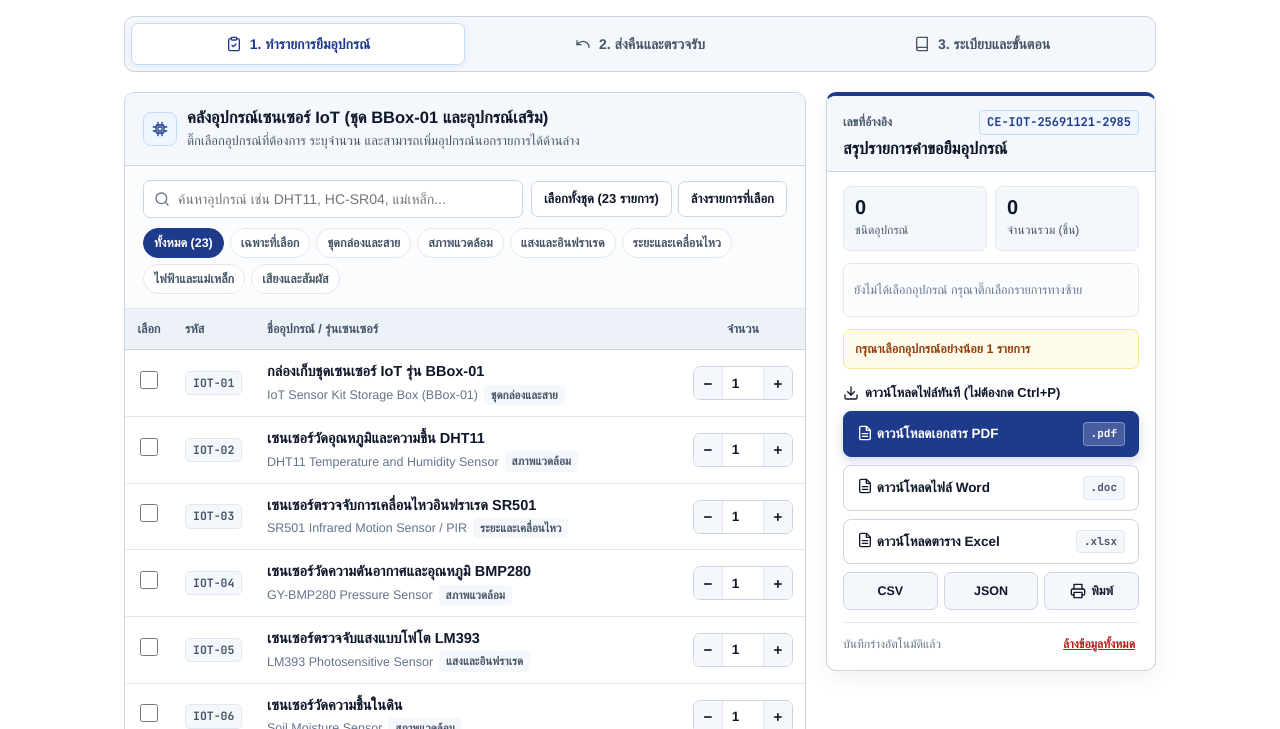
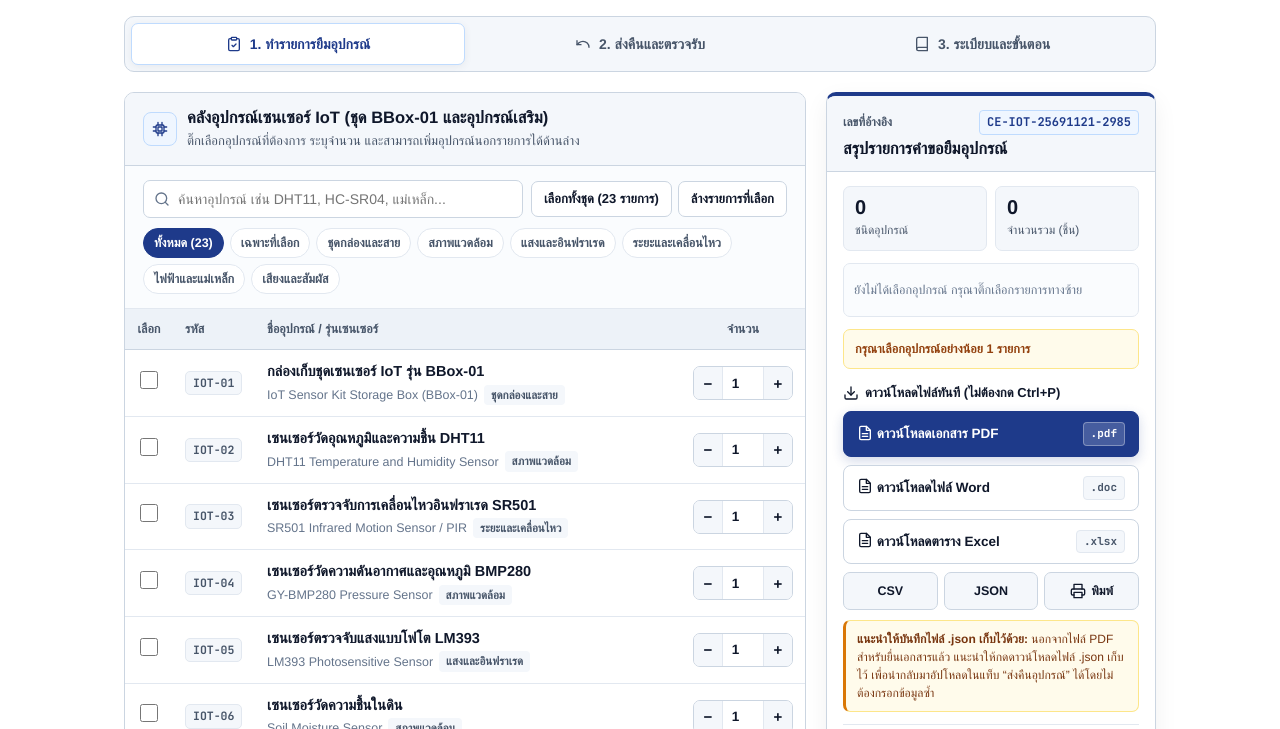
Before and after one commit to kchayta32/ce-ssru-navbar, a plain HTML site: page page/preview_borrow.html in a window 1280 px wide. Shown: the part 223-952 px from the top of the page. Drawn offline with nearby package versions, Linux system fonts and the light colour scheme; a web font is replaced by a local one.

Commit message:
Add .json backup recommendation tip in Borrow mode export dock (v1.1.7)

```diff
--- a/page/ce-borrow.css
+++ b/page/ce-borrow.css
@@ -1319,6 +1319,18 @@
   background-color: var(--bw-accent-soft);
 }
 
+.ce-bw-wrap .ce-bw-json-tip {
+  margin-top: 10px;
+  padding: 9px 11px;
+  border-radius: 7px;
+  border: 1px solid #fde68a;
+  border-left: 3px solid var(--bw-amber);
+  background-color: var(--bw-amber-soft);
+  color: #78350f;
+  font-size: 12px;
+  line-height: 1.5;
+}
+
 .ce-bw-wrap .ce-bw-dock-foot {
   display: flex;
   align-items: center;
--- a/page/preview_borrow.html
+++ b/page/preview_borrow.html
@@ -377,6 +377,10 @@
 						</div>
 					</div>
 
+					<div class="ce-bw-json-tip ce-bw-borrow-only">
+						<strong>แนะนำให้บันทึกไฟล์ .json เก็บไว้ด้วย:</strong> นอกจากไฟล์ PDF สำหรับยื่นเอกสารแล้ว แนะนำให้กดดาวน์โหลดไฟล์ .json เก็บไว้ เพื่อนำกลับมาอัปโหลดในแท็บ &ldquo;ส่งคืนอุปกรณ์&rdquo; ได้โดยไม่ต้องกรอกข้อมูลซ้ำ
+					</div>
+
 					<div class="ce-bw-dock-foot">
 						<span>บันทึกร่างอัตโนมัติแล้ว</span>
 						<button type="button" class="ce-bw-reset-link" id="ce-bw-reset-all">ล้างข้อมูลทั้งหมด</button>
```
Also changed, not shown: page/borrow-app.html (+6 -2 lines), 1 other file.
